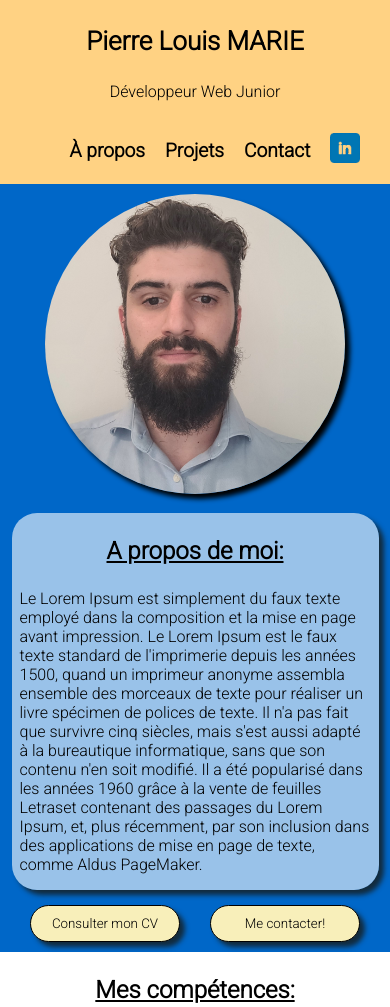
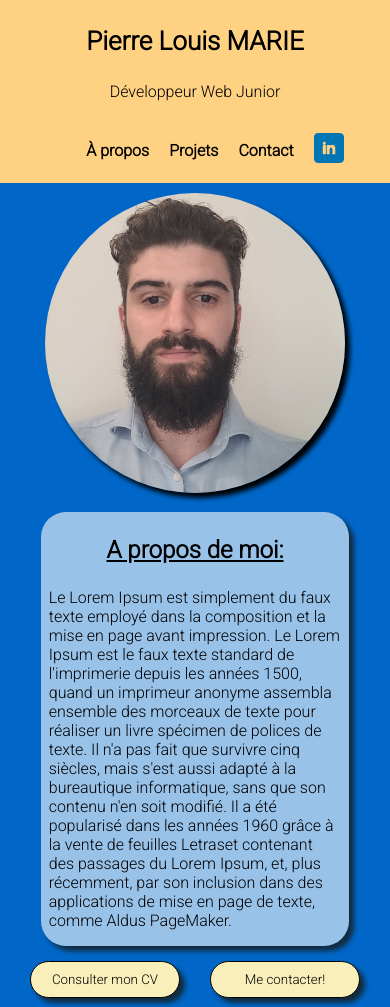
Before and after one commit to Gobfreecs/portfolio, a plain HTML site: page index.html in a window 390 px wide. Shown: the top 1007 px of the page. Drawn offline with Linux system fonts and the light colour scheme.

Commit message:
fix: responsive / modify: font size

```diff
--- a/assets/style.css
+++ b/assets/style.css
@@ -25,7 +25,6 @@ body {
     z-index: 1000;
     display: flex;
     justify-content: space-between;
-
     align-items: center;
 }
 
@@ -40,7 +39,7 @@ body {
 
 .nav li {
     padding-inline: 10px;
-    font-size: 1.5em;
+    font-size: 1.2em;
     font-weight: bold;
 }
 
@@ -261,22 +260,8 @@ input[type="submit"]:hover {
         width: 100%;
     }
 
-    .nav ul {
-        align-items: center;
-        justify-content: center;
-    }
-
     .nav li {
         font-size: 1.2em;
-    }
-
-    #about {
-        flex-direction: column;
-        height: auto;
-        width: 100%;
-        padding-top: 10px;
-        padding-bottom: 10px;
-        row-gap: 15px;
     }
 
     .about-right {
@@ -329,3 +314,28 @@ input[type="submit"]:hover {
         width: 95%;
     }
 }
+
+@media all and (max-width:1000px) {
+    .nav li {
+        font-size: 1em;
+    }
+
+    #about {
+        flex-direction: column;
+        height: auto;
+        width: 100%;
+        padding-top: 10px;
+        padding-bottom: 10px;
+        row-gap: 15px;
+    }
+
+    .nav ul {
+        justify-content: center;
+        align-items: center;
+    }
+
+    .me {
+        width: 150%;
+    }
+
+}
--- a/assets/styletest.css
+++ /dev/null
@@ -1,23 +0,0 @@
-body {
-    max-width: 1400px;
-    margin: auto;
-    row-gap: 10px;
-}
-
-.top-header {
-    background-color: #f8efba;
-    position: sticky;
-    top: 0;
-    z-index: 1000;
-    display: flex;
-    justify-content: space-between;
-    padding-inline: 100px;
-    align-items: center;
-}
-
-.nav ul {
-    display: flex;
-    list-style-type: none;
-    font-size: 14px;
-    margin-bottom: 0;
-}
--- a/package.json
+++ /dev/null
@@ -1,5 +0,0 @@
-{
-  "dependencies": {
-    "bootstrap": "^5.3.0"
-  }
-}
```
Also changed, not shown: 2 other files.
